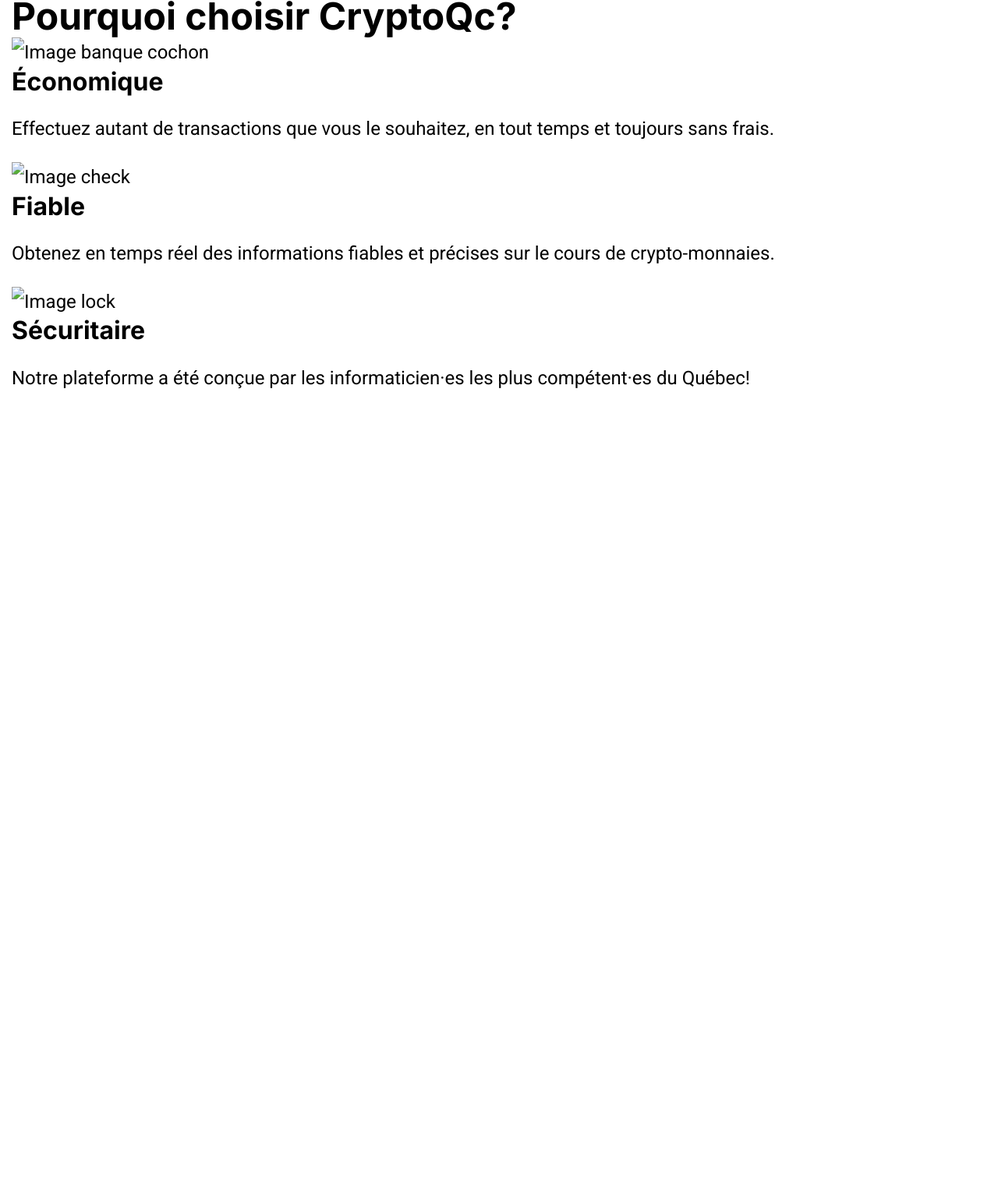
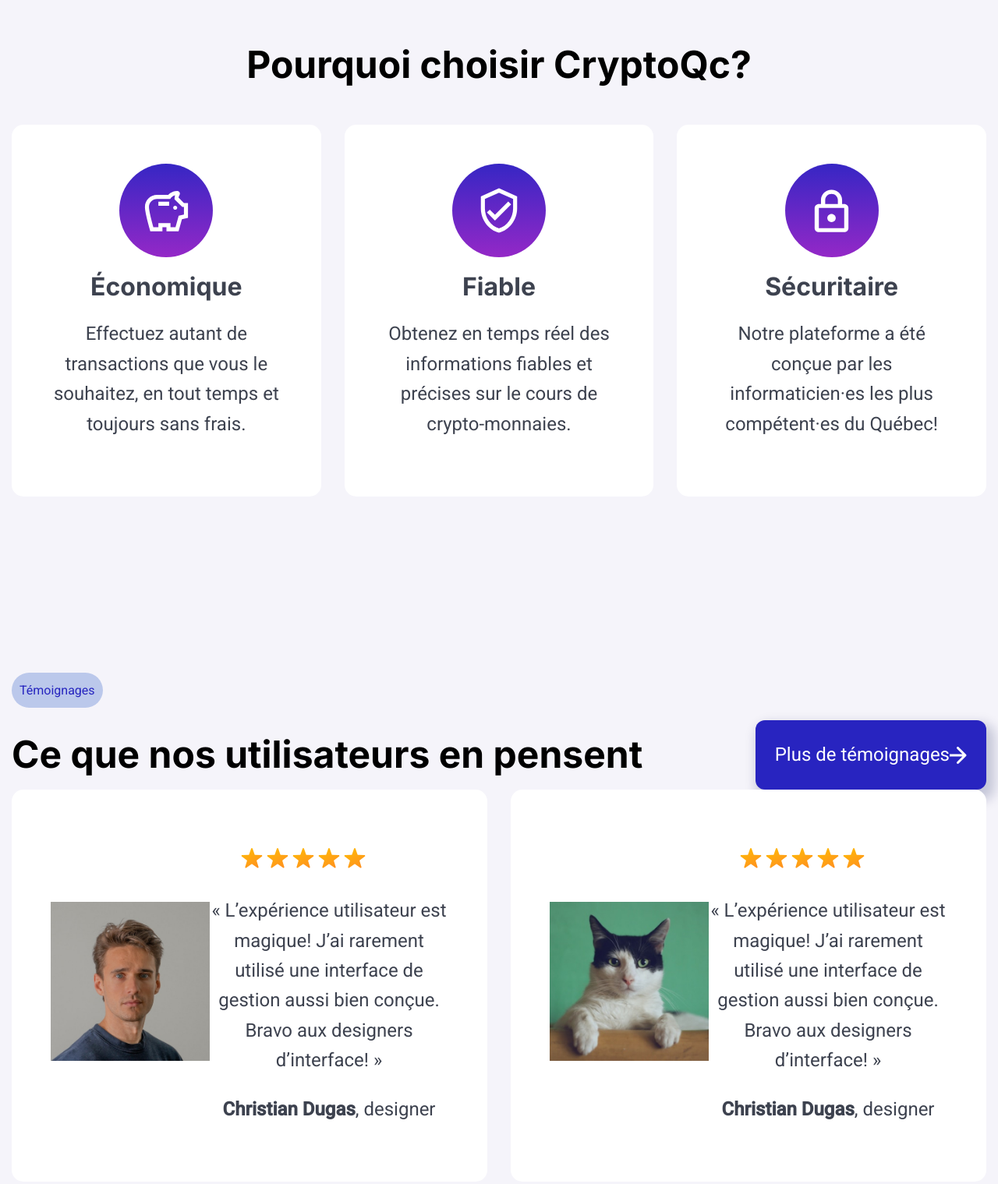
Before and after one commit to 1153309/582-905-EM-Sem1_Stack_Etudiants, a website: page stack_etudiants/src/index.html in a window 1280 px wide. Shown: the part 929-2448 px from the top of the page at 78% size. Before the commit the page ends 1457 px from the top, so only its background shows below. Drawn offline with nearby package versions, Linux system fonts and the light colour scheme; files that its build step writes are made by us from their sources.

Commit message:
FCT section 'why' and 'testimonies'

```diff
--- a/stack_etudiants/src/index.html
+++ b/stack_etudiants/src/index.html
@@ -9,7 +9,7 @@
 </head>
 
 <body>
-<div class="dev"></div>
+<!--<div class="dev"></div>-->
 <header class="header">
     <div class="wrapper">
         <a href="#" class="header_brand"><img src="assets/images/logo.png" alt="Logo CryptoQc"></a>
@@ -36,11 +36,13 @@
             <p class="subtitle">La plateforme d'échange #1 au Québec</p>
             <h1>Acheter, vendre et échanger des crypto-monnaies en toute sécurité au Québec.</h1>
             <p>Ouvrez un compte gratuit en quelques minutes et investissez à tout moment à partir d’aussi peu que 10 $.</p>
-            <a href="#" class="button">Faire un premier achat <img src="assets/images/icon/arrow.svg" alt="bouton premier achat"></a>
-            <a href="#" class="button-play">
-                <span><img src="assets/images/icon/triangle.svg" alt=""></span>
-                Voir la vidéo
-            </a>
+            <div class="boutons">
+                <a href="#" class="button">Faire un premier achat <img src="assets/images/icon/arrow.svg" alt="bouton premier achat"></a>
+                <a href="#" class="button-play">
+                    <span><img src="assets/images/icon/triangle.svg" alt=""></span>
+                    Voir la vidéo
+                </a>
+            </div>
         </div>
         <div class="hero_media">
             <img src="assets/images/hero__media.png" alt="image crypto du hero">
@@ -53,17 +55,17 @@
         <h2>Pourquoi choisir CryptoQc?</h2>
         <div class="cards">
             <div class="card">
-                <span class="card_icon"><img src="" alt="Image banque cochon"></span>
+                <span class="card_icon"><img src="assets/images/icon/pig.svg" alt="Image banque cochon"></span>
                 <h3>Économique</h3>
                 <p>Effectuez autant de transactions que vous le souhaitez, en tout temps et toujours sans frais.</p>
             </div>
             <div class="card">
-                <span class="card_icon"><img src="" alt="Image check"></span>
+                <span class="card_icon"><img src="assets/images/icon/verified.svg" alt="Image check"></span>
                 <h3>Fiable</h3>
                 <p>Obtenez en temps réel des informations fiables et précises sur le cours de crypto-monnaies.</p>
             </div>
             <div class="card">
-                <span class="card_icon"><img src="" alt="Image lock"></span>
+                <span class="card_icon"><img src="assets/images/icon/lock2.svg" alt="Image lock"></span>
                 <h3>Sécuritaire</h3>
                 <p>Notre plateforme a été conçue par les informaticien·es les plus compétent·es du Québec!</p>
             </div>
@@ -71,5 +73,49 @@
     </div>
 </section>
 
+<section class="testimonies">
+    <div class="wrapper">
+        <p class="subtitle">Témoignages</p>
+        <div class="title">
+            <h2>Ce que nos utilisateurs en pensent</h2>
+            <a href="#" class="button">Plus de témoignages <img src="assets/images/icon/arrow.svg" alt="bouton témoignages"></a>
+        </div>
+        <div class="cards">
+            <div class="card">
+                <div class="card_media">
+                    <span><img src="assets/images/temoignages/perso1.jpg" alt="témoignage1"></span>
+                </div>
+                <div class="card_content">
+                    <ul>
+                        <li><img src="assets/images/icon/star.svg" alt="star"></li>
+                        <li><img src="assets/images/icon/star.svg" alt="star"></li>
+                        <li><img src="assets/images/icon/star.svg" alt="star"></li>
+                        <li><img src="assets/images/icon/star.svg" alt="star"></li>
+                        <li><img src="assets/images/icon/star.svg" alt="star"></li>
+                    </ul>
+                    <p>« L’expérience utilisateur est magique! J’ai rarement utilisé une interface de gestion aussi bien conçue. Bravo aux designers d’interface! »</p>
+                    <p><strong>Christian Dugas</strong>, designer</p>
+                </div>
+            </div>
+            <div class="card">
+                <div class="card_media">
+                    <span><img src="assets/images/temoignages/perso2.jpg" alt="témoignage2"></span>
+                </div>
+                <div class="card_content">
+                    <ul>
+                        <li><img src="assets/images/icon/star.svg" alt="star"></li>
+                        <li><img src="assets/images/icon/star.svg" alt="star"></li>
+                        <li><img src="assets/images/icon/star.svg" alt="star"></li>
+                        <li><img src="assets/images/icon/star.svg" alt="star"></li>
+                        <li><img src="assets/images/icon/star.svg" alt="star"></li>
+                    </ul>
+                    <p>« L’expérience utilisateur est magique! J’ai rarement utilisé une interface de gestion aussi bien conçue. Bravo aux designers d’interface! »</p>
+                    <p><strong>Christian Dugas</strong>, designer</p>
+                </div>
+            </div>
+        </div>
+    </div>
+</section>
+
 </body>
 </html>
--- /dev/null
+++ b/stack_etudiants/src/styles/components/testimonies.scss
@@ -0,0 +1,50 @@
+.testimonies {
+    background-color: #F5F4FA;
+    padding: var(--spacing-xl) 0;
+
+    .wrapper {
+    }
+
+    .title {
+        display: flex;
+        gap: 56px;
+        justify-content: space-between;
+        align-items: center;
+    }
+
+    .cards {
+        display: grid;
+        grid-template-columns: 1fr 1fr;
+        gap: 30px;
+    }
+
+    .card {
+        display: flex;
+        background-color: white;
+        border-radius: 15px;
+        align-items: center;
+        padding: var(--spacing-lg);
+        justify-content: space-between;
+        text-align: center;
+        color: var(--Color-typo-pale);
+    }
+
+    ul {
+        list-style: none;
+        display: flex;
+        gap: 5px;
+    }
+
+    .subtitle {
+        color: #2625BF;
+    }
+
+    .card_media {
+        width: 40%;
+    }
+
+    .card_content {
+        width: 60%;
+    }
+
+}
--- /dev/null
+++ b/stack_etudiants/src/styles/components/why.scss
@@ -0,0 +1,48 @@
+.why {
+    background-color: #F5F4FA;
+    padding: var(--spacing-xl) 0;
+
+    .wrapper {
+    }
+
+    h2 {
+        text-align: center;
+        padding-bottom: 50px;
+    }
+
+    .cards {
+        display: grid;
+        grid-template-columns: 1fr 1fr 1fr;
+        gap: 30px;
+    }
+
+    .card {
+        display: flex;
+        flex-direction: column;
+        background-color: white;
+        border-radius: 15px;
+        align-items: center;
+        padding: var(--spacing-lg);
+        justify-content: space-between;
+        text-align: center;
+        color: var(--Color-typo-pale);
+    }
+
+    .card span {
+        background-image: linear-gradient(#3626C4, #9428C7);
+        border-radius: 100%;
+    }
+
+    .card_icon {
+        display: flex;
+        justify-content: center;
+        align-items: center;
+        width: 120px;
+        height: 120px;
+    }
+
+    h3 {
+        margin-top: 20px;
+    }
+
+}
--- a/stack_etudiants/src/styles/main.scss
+++ b/stack_etudiants/src/styles/main.scss
@@ -31,6 +31,8 @@
 @import 'components/header';
 @import 'components/hero';
 @import 'components/crypto';
+@import 'components/why';
+@import 'components/testimonies';
 
 // UTILITIES
 // Utilitaires et classes auxiliaires avec possibilité de remplacer tout ce qui précède, par exemple masquer les éléments de la page
```
